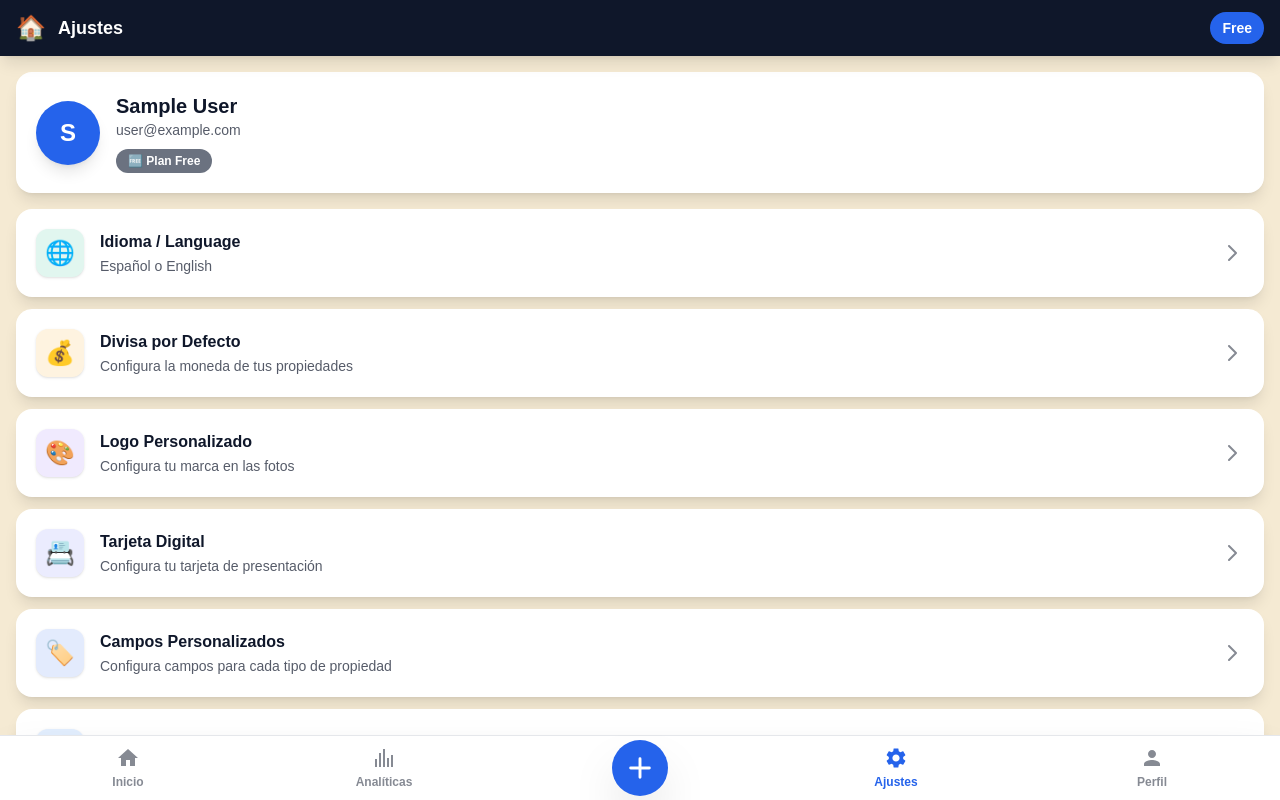
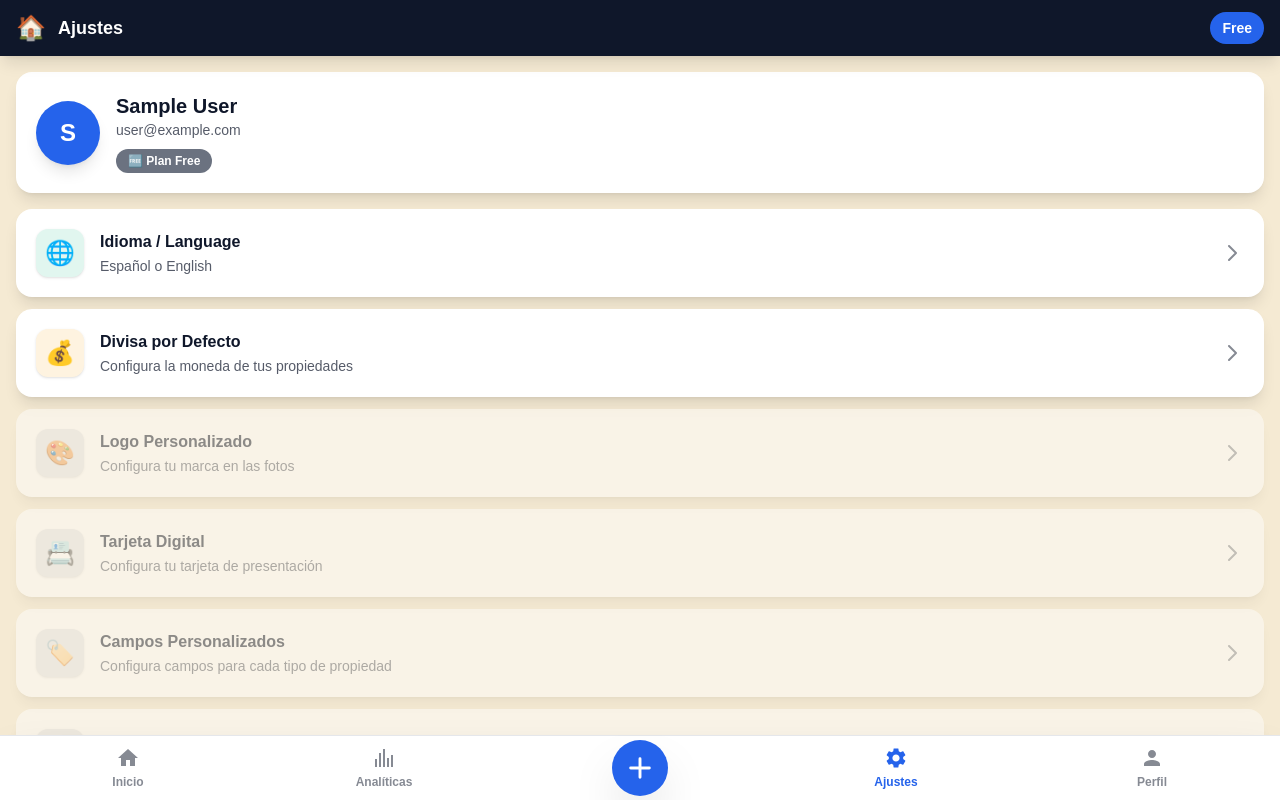
Before and after one commit to ranchoteca/real-estate-app, a Next.js app: page /settings in a window 1280 px wide. Built offline with nearby package versions, Linux system fonts and the light colour scheme; no server answers; sample sign-in values are in the browser's storage.

Commit message:
enhance: Enhance UI restricted buttons styles and plans page text descriptions

```diff
--- a/src/app/dashboard/page.tsx
+++ b/src/app/dashboard/page.tsx
@@ -384,8 +384,8 @@ export default function DashboardPage() {
               </p>
               <p className="text-xs mb-3 opacity-80" style={{ color: '#0F172A' }}>
                 {language === 'en'
-                  ? 'Get unlimited properties and AI features for only ₡15,000/month.'
-                  : 'Propiedades ilimitadas y funciones IA por solo ₡15,000 al mes.'}
+                  ? 'Up to 150 properties and AI features for only ₡14,125/month.'
+                  : 'Hasta 150 propiedades y funciones IA por solo ₡14,125 al mes.'}
               </p>
 
               {/* Instrucciones SINPE */}
@@ -393,7 +393,7 @@ export default function DashboardPage() {
                 <p className="text-xs font-semibold text-blue-800">
                   {language === 'en' ? 'Pay via SINPE Móvil:' : 'Paga por SINPE Móvil:'}
                 </p>
-                <p className="text-sm font-bold text-blue-900">8368 8684</p>
+                <p className="text-sm font-bold text-blue-900">(+506) 8368 8684</p>
                 <p className="text-xs text-blue-700">A nombre de: Steven Espinoza</p>
               </div>
 
--- a/src/app/pricing/page.tsx
+++ b/src/app/pricing/page.tsx
@@ -26,7 +26,7 @@ const PLANS = [
   {
     id: 'pro',
     name: 'Pro',
-    price: '15,000', // Actualiza este monto si tu precio en la web es distinto
+    price: '14,125',
     currency: '₡',
     properties: 150,
     period: 'mes',
@@ -213,7 +213,7 @@ export default function PricingPage() {
             },
             {
               q: '¿Hay límite de fotos por propiedad?',
-              a: 'No importa el plan, puedes subir las fotos que necesites para mostrar mejor tus propiedades.'
+              a: 'Sí, puedes subir hasta 15 fotos por propiedad independientemente del plan activo que uses.'
             },
             {
               q: '¿Puedo cancelar en cualquier momento?',
--- a/src/app/settings/page.tsx
+++ b/src/app/settings/page.tsx
@@ -73,6 +73,7 @@ export default function SettingsPage() {
       description: t('settings.options.watermark.description'),
       href: '/settings/watermark',
       color: '#8B5CF6',
+      proOnly: true,
     },
     {
       icon: '📇',
@@ -80,6 +81,7 @@ export default function SettingsPage() {
       description: t('settings.options.digitalCard.description'),
       href: '/settings/digital-card',
       color: '#6366F1',
+      proOnly: true,
     },
     {
       icon: '🏷️',
@@ -87,6 +89,7 @@ export default function SettingsPage() {
       description: t('settings.options.customFields.description'),
       href: '/settings/custom-fields',
       color: '#2563EB',
+      proOnly: true,
     },
     {
       icon: '📘',
@@ -94,6 +97,7 @@ export default function SettingsPage() {
       description: t('settings.options.facebook.description'),
       href: '/settings/facebook',
       color: '#1877F2',
+      proOnly: true,
     },
     {
       icon: '🔑',
@@ -101,6 +105,7 @@ export default function SettingsPage() {
       description: t('settings.options.uploadToken.description'),
       href: '/settings/upload-token',
       color: '#8B5CF6',
+      proOnly: true,
     },
     {
       icon: '🔗',
@@ -140,7 +145,10 @@ export default function SettingsPage() {
     }
   };
 
+  const isProUser = session.user.plan === 'pro' || session.user.role === 'admin';
+
   const handleOptionClick = (option: typeof settingsOptions[0]) => {
+    if (option.proOnly && !isProUser) return;
     if (option.action === 'export') {
       handleExport();
     } else if (option.href) {
@@ -195,14 +203,18 @@ export default function SettingsPage() {
             <button
               key={index}
               onClick={() => handleOptionClick(option)}
-              className="w-full rounded-2xl p-5 shadow-lg active:scale-98 transition-transform disabled:opacity-50"
-              style={{ backgroundColor: '#FFFFFF' }}
+              className="w-full rounded-2xl p-5 shadow-lg active:scale-98 transition-transform"
+              style={{
+                backgroundColor: '#FFFFFF',
+                opacity: option.proOnly && !isProUser ? 0.45 : 1,
+                cursor: option.proOnly && !isProUser ? 'default' : 'pointer',
+              }}
               disabled={option.disabled}
             >
               <div className="flex items-center gap-4">
                 <div
                   className="w-12 h-12 rounded-xl flex items-center justify-center text-2xl shadow-sm"
-                  style={{ backgroundColor: `${option.color}20` }}
+                  style={{ backgroundColor: option.proOnly && !isProUser ? '#E5E7EB' : `${option.color}20` }}
                 >
                   {option.icon}
                 </div>
```
